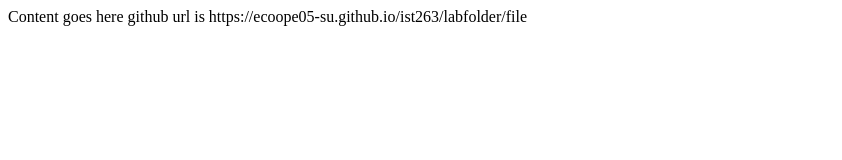
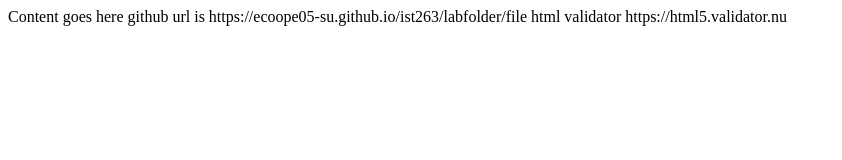
Before and after one commit to ecoope05-su/ist263, a plain HTML site: page template.html in a window 1280 px wide. Shown: the whole page, without its empty margins (0-842 px from the left). Drawn offline with Linux system fonts and the light colour scheme.

Commit message:
validator link added to template

```diff
--- a/template.html
+++ b/template.html
@@ -11,6 +11,7 @@
 
     Content goes here
     github url is https://ecoope05-su.github.io/ist263/labfolder/file
+    html validator https://html5.validator.nu
 
 </body>
 
```
